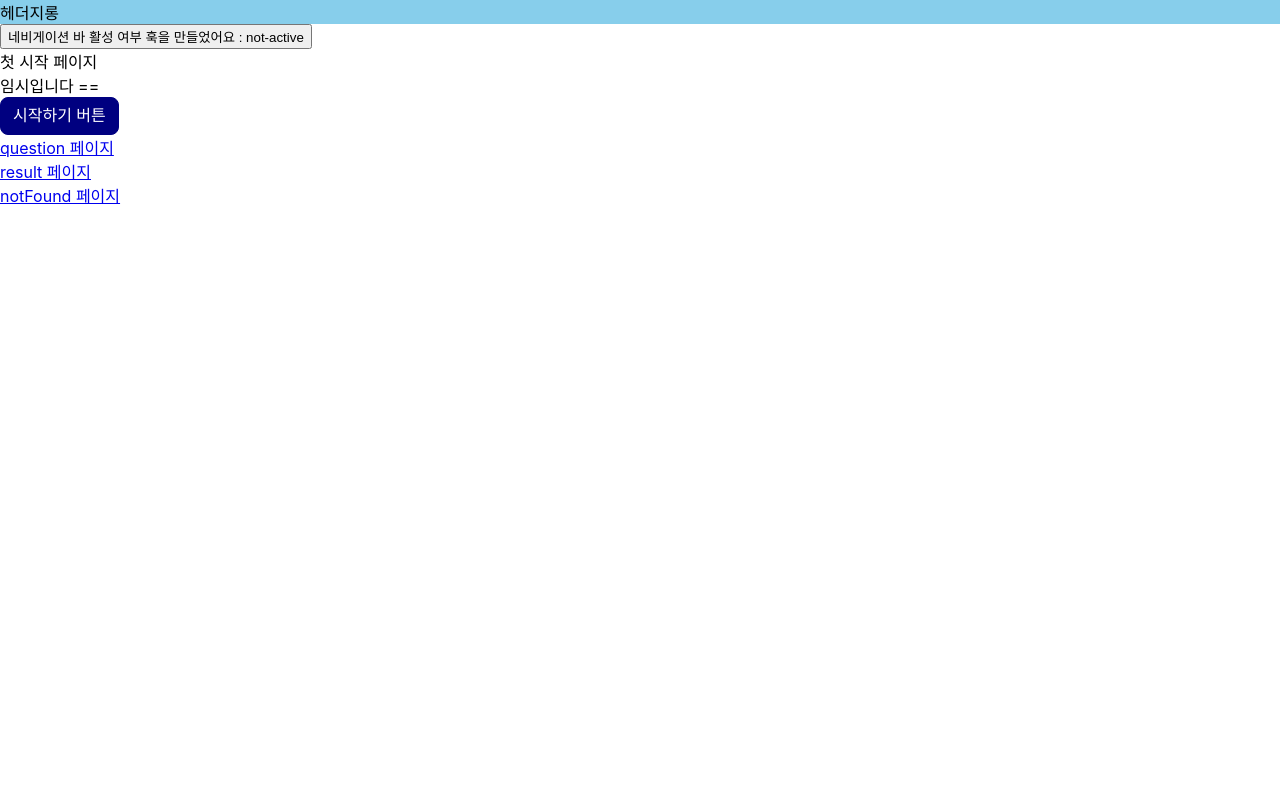
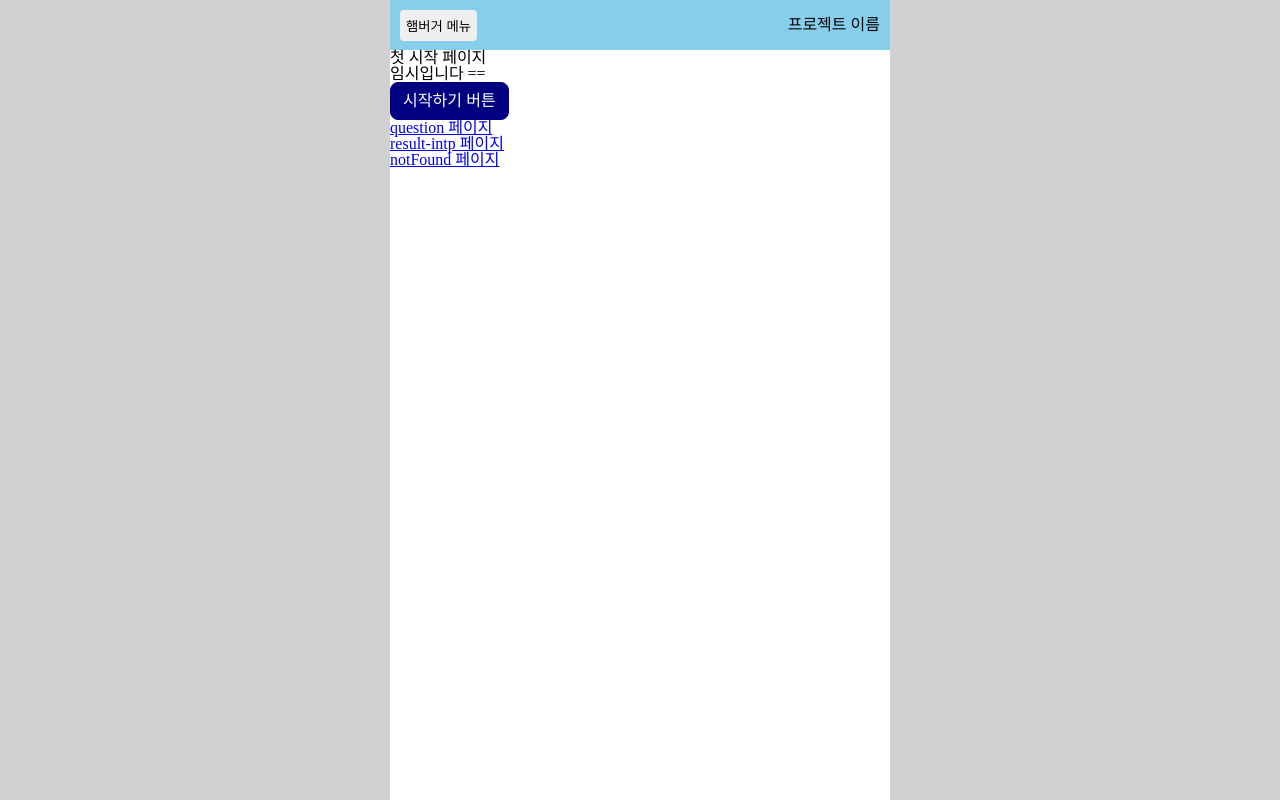
Before and after one commit to soooru/hotbi, a React (Create React App) app: page / in a window 1280 px wide. Built offline with nearby package versions, Linux system fonts and the light colour scheme.

Commit message:
style: 메인 스타일 추가

```diff
--- /dev/null
+++ b/src/App.css
@@ -0,0 +1,134 @@
+/*reset css*/
+html,
+body,
+div,
+span,
+applet,
+object,
+iframe,
+h1,
+h2,
+h3,
+h4,
+h5,
+h6,
+p,
+blockquote,
+pre,
+a,
+abbr,
+acronym,
+address,
+big,
+cite,
+code,
+del,
+dfn,
+em,
+img,
+ins,
+kbd,
+q,
+s,
+samp,
+small,
+strike,
+strong,
+sub,
+sup,
+tt,
+var,
+b,
+u,
+i,
+center,
+dl,
+dt,
+dd,
+ol,
+ul,
+li,
+fieldset,
+form,
+label,
+legend,
+table,
+caption,
+tbody,
+tfoot,
+thead,
+tr,
+th,
+td,
+article,
+aside,
+canvas,
+details,
+embed,
+figure,
+figcaption,
+footer,
+header,
+hgroup,
+menu,
+nav,
+output,
+ruby,
+section,
+summary,
+time,
+mark,
+audio,
+video {
+  margin: 0;
+  padding: 0;
+  border: 0;
+  font-size: 100%;
+  font: inherit;
+  vertical-align: baseline;
+}
+article,
+aside,
+details,
+figcaption,
+figure,
+footer,
+header,
+hgroup,
+menu,
+nav,
+section {
+  display: block;
+}
+body {
+  line-height: 1;
+}
+ol,
+ul {
+  list-style: none;
+}
+blockquote,
+q {
+  quotes: none;
+}
+blockquote:before,
+blockquote:after,
+q:before,
+q:after {
+  content: '';
+  content: none;
+}
+table {
+  border-collapse: collapse;
+  border-spacing: 0;
+}
+
+/* custom global css */
+body {
+  background-color: #d1d1d1;
+}
+button {
+  padding: 6px;
+  border-radius: 4px;
+  border: none;
+}
--- a/src/App.tsx
+++ b/src/App.tsx
@@ -1,21 +1,27 @@
 import React from 'react';
 import { BrowserRouter, Routes, Route } from 'react-router-dom';
 import DefaltLayout from './layouts/DefaultLayout';
+import EmptyLagout from './layouts/EmptyLayout';
+
 import Home from './pages/Home';
 import NotFound from './pages/NotFound';
 import Question from './pages/Question';
 import Result from './pages/Result';
+import './App.css';
 
 function App() {
   return (
     <BrowserRouter>
       <Routes>
         <Route element={<DefaltLayout />}>
-          <Route path="/result" element={<Result />} />
+          <Route path="/result/:id" element={<Result />} />
           <Route path="/question" element={<Question />} />
           <Route path="/" element={<Home />} />
         </Route>
-        <Route element={<NotFound />} />
+
+        <Route element={<EmptyLagout />}>
+          <Route path="/*" element={<NotFound />} />
+        </Route>
       </Routes>
     </BrowserRouter>
   );
--- a/src/components/Drawer.tsx
+++ b/src/components/Drawer.tsx
@@ -3,17 +3,27 @@ import useDrawerState from '../hooks/useDrawerState';
 
 const StyledNav = styled.nav`
   background: pink;
+  position: absolute;
+  left: 0;
+  top: 0;
+  width: 300px;
+  height: 100vh;
 `;
 
 function Drawer() {
-  const { isActive, onToggle } = useDrawerState();
+  const { onToggle, isActive } = useDrawerState();
+
   return (
     <>
-      {isActive && <StyledNav>네비게이션 바에용</StyledNav>}
-      <button onClick={onToggle}>
-        네비게이션 바 활성 여부 훅을 만들었어요 :{' '}
-        {isActive ? 'active' : 'not-active'}
-      </button>
+      {isActive && (
+        <StyledNav>
+          <div>
+            {' '}
+            <button onClick={onToggle}>햄버거 메뉴</button>
+          </div>
+          <div>네비게이션이에요</div>
+        </StyledNav>
+      )}
     </>
   );
 }
--- a/src/components/Header.tsx
+++ b/src/components/Header.tsx
@@ -1,10 +1,25 @@
 import styled from 'styled-components';
+import useDrawerState from '../hooks/useDrawerState';
+
 const StyledHeader = styled.header`
   background: skyblue;
+  display: flex;
+  padding: 0 10px;
+  height: 50px;
+  align-items: center;
+  justify-content: space-between;
 `;
 
 function Header() {
-  return <StyledHeader>헤더지롱</StyledHeader>;
+  const { onToggle } = useDrawerState();
+  return (
+    <>
+      <StyledHeader>
+        <button onClick={onToggle}>햄버거 메뉴</button>
+        <div>프로젝트 이름</div>
+      </StyledHeader>
+    </>
+  );
 }
 
 export default Header;
--- /dev/null
+++ b/src/components/WrapperBox.tsx
@@ -0,0 +1,20 @@
+import { ReactNode } from 'react';
+import styled, { css } from 'styled-components';
+
+interface Props {
+  children?: ReactNode;
+}
+const StyledWrapper = styled.div<Props>`
+  max-width: 500px;
+  margin: 0 auto;
+  background: #fff;
+  height: 100%;
+  min-height: 100vh;
+  position: relative;
+`;
+
+function WrapperBox({ children, ...props }: Props) {
+  return <StyledWrapper {...props}>{children}</StyledWrapper>;
+}
+
+export default WrapperBox;
--- a/src/layouts/DefaultLayout.tsx
+++ b/src/layouts/DefaultLayout.tsx
@@ -1,4 +1,5 @@
-import React, { ReactNode } from 'react';
+import { ReactNode } from 'react';
+import WrapperBox from '../components/WrapperBox';
 import Header from '../components/Header';
 import Drawer from '../components/Drawer';
 import { DrawerContext } from '../contexts/DrawerContext';
@@ -9,12 +10,14 @@ interface Props {
 }
 const DetaultLayout = ({ children }: Props) => {
   return (
+    <WrapperBox>
       <DrawerContext>
         <Header />
         <Drawer />
         {children}
         <Outlet />
       </DrawerContext>
+    </WrapperBox>
   );
 };
 
--- a/src/layouts/EmptyLayout.tsx
+++ b/src/layouts/EmptyLayout.tsx
@@ -1,18 +1,18 @@
+import { ReactNode } from 'react';
 import { Outlet } from 'react-router-dom';
-import styled from 'styled-components';
 
-const EmptyElements = styled.section`
-  background: green;
-`;
+import WrapperBox from '../components/WrapperBox';
 
-// ----------------------------------------------------------------------
+interface Props {
+  children?: ReactNode;
+}
 
-function EmptyLayout() {
+function EmptyLayout({ children }: Props) {
   return (
-    <>
-      <EmptyElements></EmptyElements>
+    <WrapperBox>
+      {children}
       <Outlet />
-    </>
+    </WrapperBox>
   );
 }
 
--- a/src/pages/Home.tsx
+++ b/src/pages/Home.tsx
@@ -7,7 +7,7 @@ export default function Home() {
       <div>임시입니다 ==</div>
       <Button mode="primary">시작하기 버튼</Button> <br />
       <NavLink to="question">question 페이지</NavLink> <br />
-      <NavLink to="result">result 페이지</NavLink> <br />
+      <NavLink to="result/intp">result-intp 페이지</NavLink> <br />
       <NavLink to="notfound">notFound 페이지</NavLink>
     </div>
   );
--- a/src/pages/NotFound.tsx
+++ b/src/pages/NotFound.tsx
@@ -1,3 +1,11 @@
-export default function Home() {
-  return <div>에러 페이지</div>;
+import { NavLink } from 'react-router-dom';
+export default function NotFound() {
+  return (
+    <div>
+      <h2>에러 페이지</h2>
+      <button>
+        <NavLink to="question">홈 페이지로 돌아가기</NavLink>
+      </button>
+    </div>
+  );
 }
--- a/src/pages/Result.tsx
+++ b/src/pages/Result.tsx
@@ -1,9 +1,12 @@
+import { useParams } from 'react-router-dom';
+
 export default function Result() {
+  const params = useParams();
   return (
     <div>
       <div>결과 페이지</div>
       <div>이미지</div>
-      <div>너의 결과는</div>
+      <div>너의 결과는 사실 {params.id}</div>
     </div>
   );
 }
```
Also changed, not shown: src/assets/data/questions.json (added, +13 -0 lines), src/assets/data/resultType.json (added, +10 -0 lines). Lines whose indentation alone changed are shown as unchanged.
